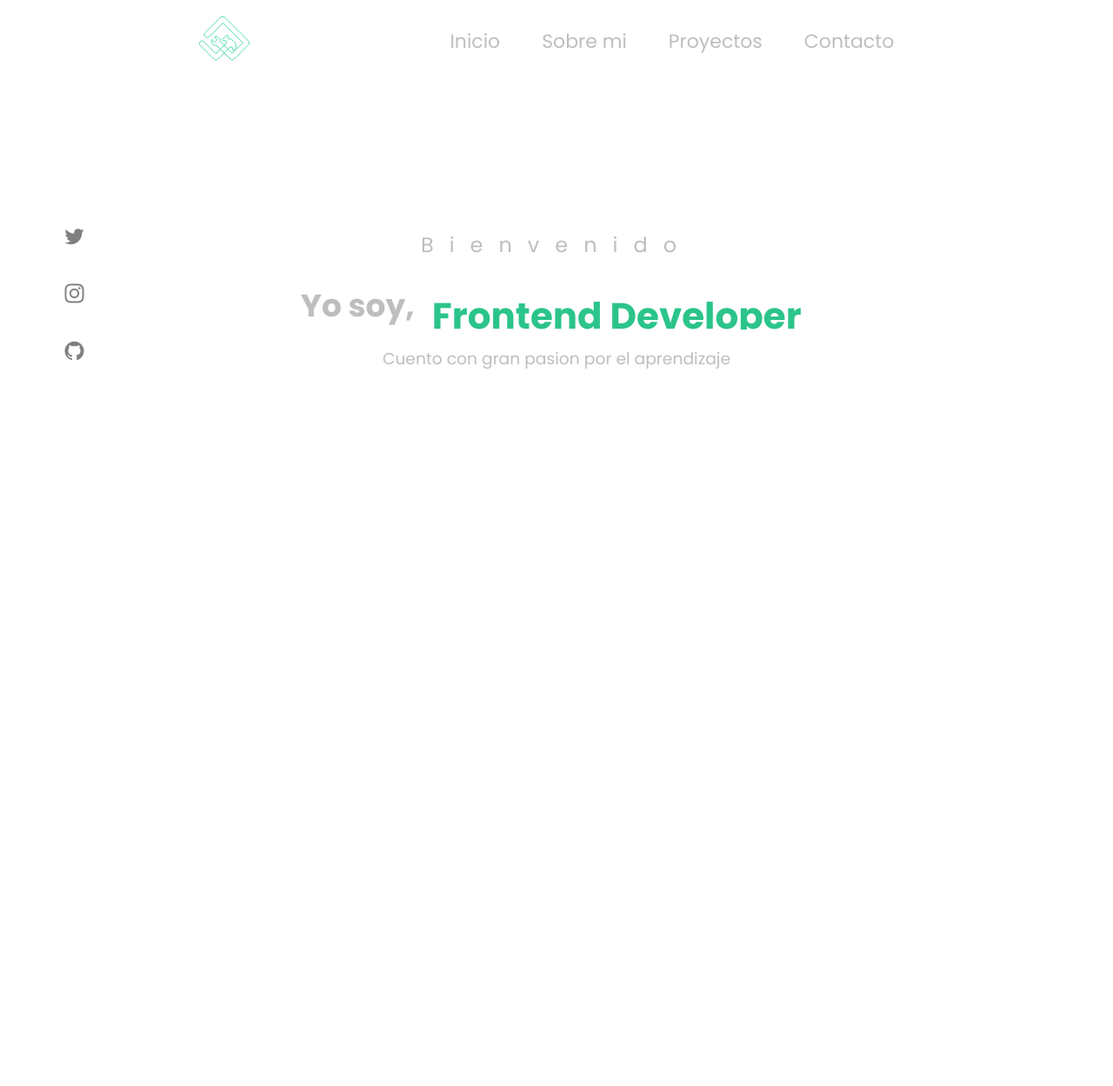
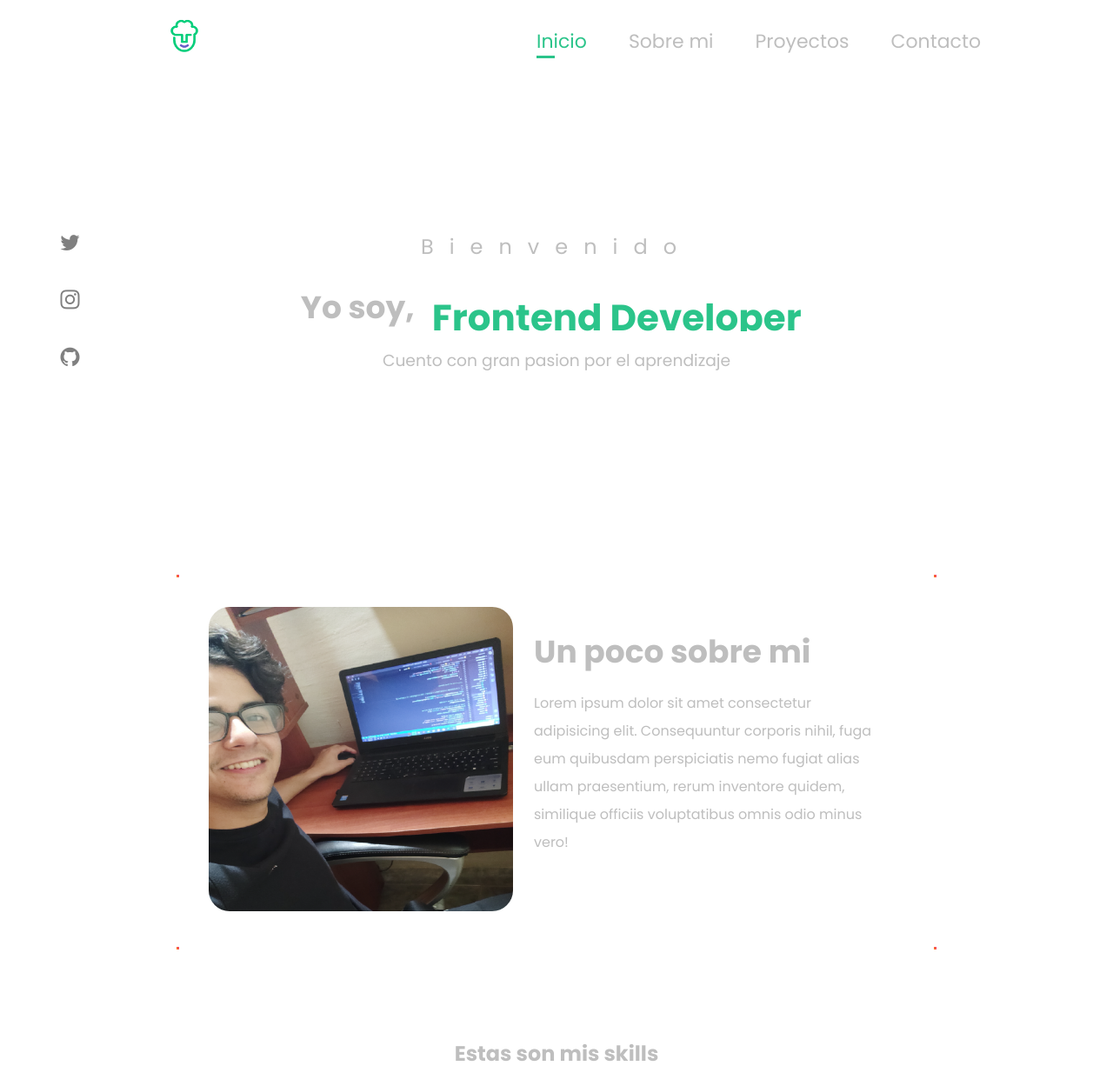
Before and after one commit to andresebb/Portafolio, a plain HTML site: page index.html in a window 1280 px wide. Shown: the whole page at 87% size. Before the commit the page ends 800 px from the top, so only its background shows below. Drawn offline with Linux system fonts and the light colour scheme; files whose address does not match are found by name.

Commit message:
Avanzando

```diff
--- a/index.html
+++ b/index.html
@@ -17,16 +17,21 @@
       <section class="principal">
         <header class="header">
           <div class="header__logo">
-            <img
-              src="./img/logo.svg"
-              alt="header logo"
-              width="60px"
-              height="60px"
-            />
+            <a href="#">
+              <img
+                src="./img/logo2.webp"
+                alt="header logo"
+                width="120px"
+                height="80px"
+              />
+            </a>
           </div>
           <nav>
             <ul>
-              <li><a href="#" class="inicio">Inicio</a></li>
+              <li>
+                <a href="#" class="inicio">Inicio </a>
+                <div class="borde-cortado"></div>
+              </li>
               <li><a href="#" class="sobre mi">Sobre mi</a></li>
               <li><a href="#" class="proyectos">Proyectos</a></li>
               <li><a href="#" class="contacto">Contacto</a></li>
@@ -54,6 +59,25 @@
           </div>
         </div>
       </section>
+      <section class="sobremi">
+        <div class="sobremi__container">
+          <div class="sobremi__imagen">
+            <img src="./img/perfil.png" alt="Foto perfil" />
+          </div>
+          <div class="sobremi__texto">
+            <h1>Un poco sobre mi</h1>
+            <p>
+              Lorem ipsum dolor sit amet consectetur adipisicing elit.
+              Consequuntur corporis nihil, fuga eum quibusdam perspiciatis nemo
+              fugiat alias ullam praesentium, rerum inventore quidem, similique
+              officiis voluptatibus omnis odio minus vero!
+            </p>
+          </div>
+        </div>
+      </section>
+      <div class="habilidades">
+        <h2>Estas son mis skills</h2>
+      </div>
     </main>
   </body>
 </html>
--- a/styles.css
+++ b/styles.css
@@ -1,3 +1,10 @@
+:root {
+  --color-principal: #2bc48a;
+  --color-principal-oscuro: #298760
+  --color-azul: #007ca6;
+  --color-azul-oscuro: #2f4858;
+}
+
 body {
   margin: 0;
   font-family: "Poppins", sans-serif;
@@ -9,7 +16,7 @@ body {
   position: relative;
 }
 
-h2 {
+.hero h2 {
   font-weight: 300;
   letter-spacing: 18px;
 }
@@ -29,18 +36,22 @@ h3 {
 }
 
 main {
-  padding: 0 48px;
+  padding: 0 124px;
 }
 
 .header {
   display: flex;
-  padding: 14px;
+  padding: 4px;
   align-items: center;
-  justify-content: space-evenly;
+  justify-content: space-between;
 }
 
 ul {
   display: flex;
+}
+
+ul li a:hover {
+  color: var(--color-principal);
 }
 
 .lista {
@@ -72,18 +83,43 @@ li {
   align-items: center;
   justify-content: center;
   text-align: center;
+  margin-bottom: 64px;
 }
 
 .logos {
   width: 75px;
   text-align: center;
   position: absolute;
-  top: 40%;
+  top: 41%;
+  left: -8%;
 }
 
 .logo {
   color: gray;
   line-height: 3;
+  padding: 4px;
+  border-radius: 6px;
+}
+
+.icon-instagram:hover {
+  background: rgb(251, 223, 4);
+  background: linear-gradient(
+    45deg,
+    rgba(251, 140, 4, 1) 0%,
+    rgba(244, 45, 135, 1) 100%
+  );
+
+  color: white;
+}
+
+.icon-twitter:hover {
+  background: #1da1f2;
+  color: white;
+}
+
+.icon-github:hover {
+  background: #414141;
+  color: white;
 }
 
 .elemento:first-child {
@@ -106,3 +142,53 @@ li {
     margin-top: 0;
   }
 }
+
+.inicio {
+  color: var(--color-principal);
+}
+
+.borde-cortado {
+  width: 20%;
+  height: 3px;
+  background: var(--color-principal);
+  margin-left: 24px;
+}
+
+/* ////////////////////////////////////////// SOBRE MI */
+
+.sobremi {
+  margin-bottom: 102px;
+}
+
+.sobremi__container {
+  display: flex;
+  justify-content: center;
+  max-width: 800px;
+  margin: 0 auto;
+  border: 3px solid red;
+  border-image: linear-gradient(
+    45deg,
+    rgba(251, 140, 4, 1) 0%,
+    rgba(244, 45, 135, 1) 100%
+  );
+  padding: 34px;
+  border-radius: 24px;
+}
+
+.sobremi__imagen img {
+  width: 350px;
+  height: 350px;
+  border-radius: 24px;
+}
+
+.sobremi__texto {
+  padding: 24px;
+}
+
+.sobremi__texto p {
+  line-height: 2;
+}
+
+.habilidades h2 {
+  text-align: center;
+}
```
Also changed, not shown: img/foto-perfil.jpg (added), img/logo2.webp (added), img/perfil.png (added).
